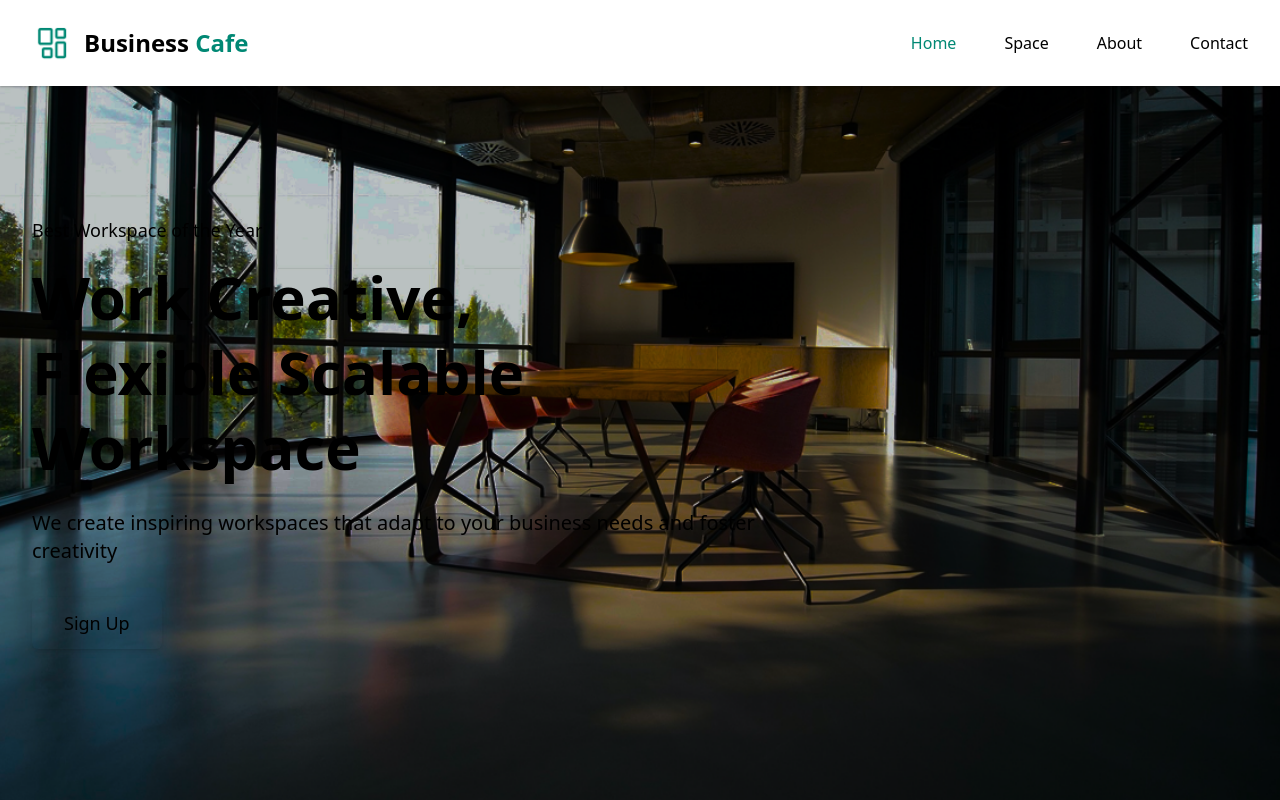
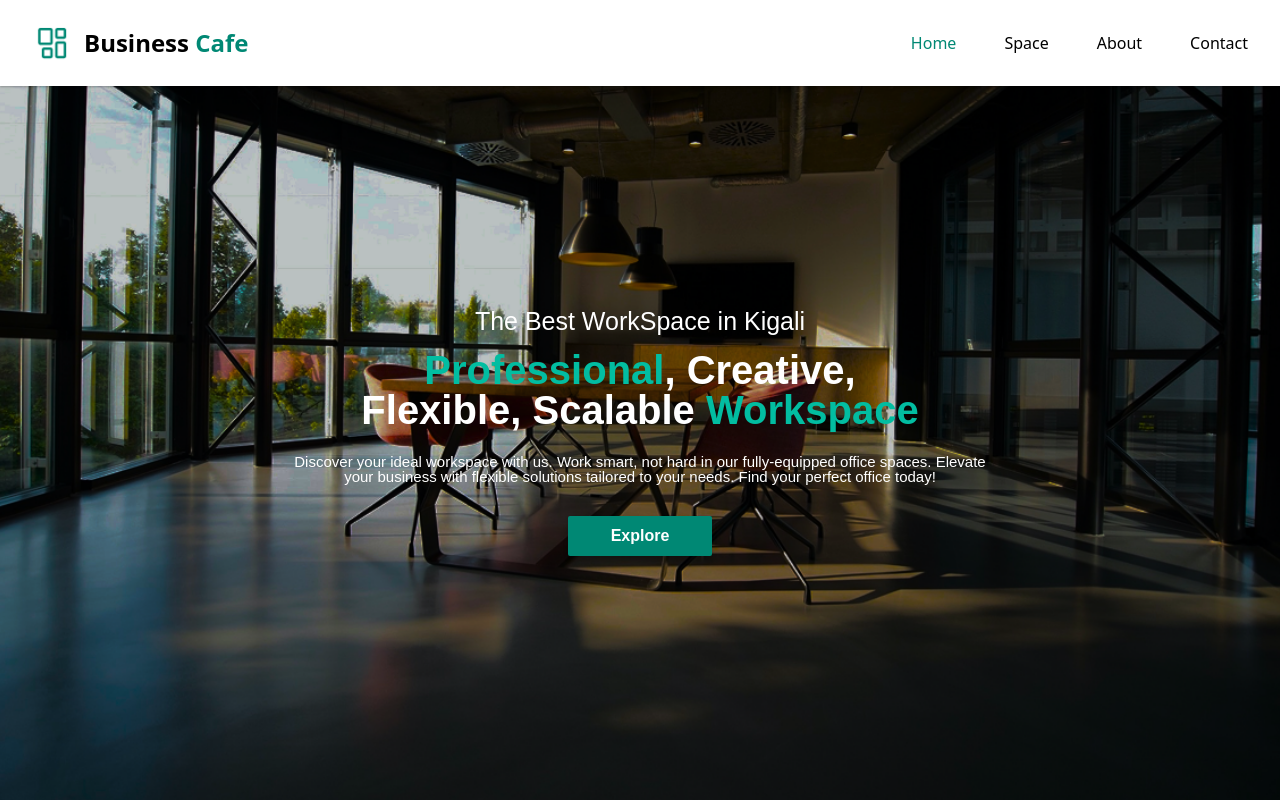
Before and after one commit to BugHunter-SN/business-cafe, a React (Vite) app: page / in a window 1280 px wide. Shown: the top 800 px of the page. Built offline with nearby package versions, Linux system fonts and the light colour scheme.

Commit message:
update: rework the hero section

```diff
--- a/src/components/sections/Hero.jsx
+++ b/src/components/sections/Hero.jsx
@@ -13,22 +13,73 @@ const Hero = () => {
         <div className="absolute inset-0 bg-secondary/50"></div>
       </div>
 
-      <div className="relative max-w-7xl mx-auto px-4 sm:px-6 lg:px-8 h-full flex items-center">
-        <div className="text-accent max-w-3xl">
-          <p className="text-primary text-lg mb-4 font-medium">
-            Best Workspace of the Year
+      <div className="relative max-w-7xl mx-auto px-4 sm:px-6 lg:px-8 h-full flex items-center justify-center">
+        <div className="max-w-3xl text-center">
+          <p
+            className="mb-4 font-medium"
+            style={{
+              color: "#FFFFFF",
+              fontFamily: "Poppins, sans-serif",
+              fontSize: "25px",
+              fontWeight: "500",
+              lineHeight: "100%",
+            }}
+          >
+            The Best WorkSpace in Kigali
           </p>
-          <h1 className="text-5xl md:text-6xl font-bold mb-6 leading-tight">
-            Work Creative,
+          <h1
+            className="mb-6"
+            style={{
+              color: "#ffffff",
+              fontFamily: "Poppins, sans-serif",
+              fontSize: "40px",
+              fontWeight: "700",
+              lineHeight: "100%",
+            }}
+          >
+            <span style={{ color: "#02BDA1" }}>Professional</span>, Creative,
             <br />
-            Flexible Scalable Workspace
+            Flexible, Scalable{" "}
+            <span style={{ color: "#02BDA1" }}>Workspace</span>
           </h1>
-          <p className="text-xl mb-8 text-secondary-50">
-            We create inspiring workspaces that adapt to your business needs and
-            foster creativity
+          <p
+            className="mb-8 mx-auto"
+            style={{
+              color: "#ffffff",
+              fontFamily: "Poppins, sans-serif",
+              fontSize: "15px",
+              fontWeight: "400",
+              lineHeight: "100%",
+              maxWidth: "714px",
+              height: "auto",
+            }}
+          >
+            Discover your ideal workspace with us. Work smart, not hard in our
+            fully-equipped office spaces. Elevate your business with flexible
+            solutions tailored to your needs. Find your perfect office today!
           </p>
-          <button className="bg-primary hover:bg-primary-600 text-accent px-8 py-3 rounded-md text-lg font-medium transition-all shadow-md hover:shadow-lg">
-            Sign Up
+          <button
+            className="transition-all shadow-md hover:shadow-lg mx-auto"
+            style={{
+              backgroundColor: "#008874",
+              color: "#ffffff",
+              width: "144px",
+              height: "40px",
+              borderRadius: "2px",
+              fontFamily: "Poppins, sans-serif",
+              fontSize: "16px",
+              fontWeight: "700",
+              border: "none",
+              cursor: "pointer",
+            }}
+            onMouseEnter={(e) => {
+              e.target.style.backgroundColor = "#006d5d";
+            }}
+            onMouseLeave={(e) => {
+              e.target.style.backgroundColor = "#008874";
+            }}
+          >
+            Explore
           </button>
         </div>
       </div>
```
